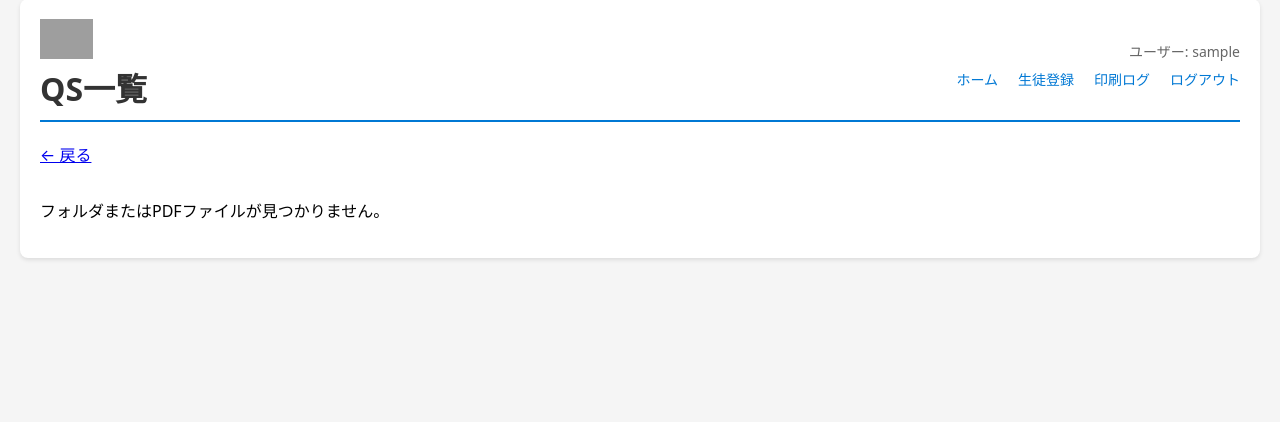
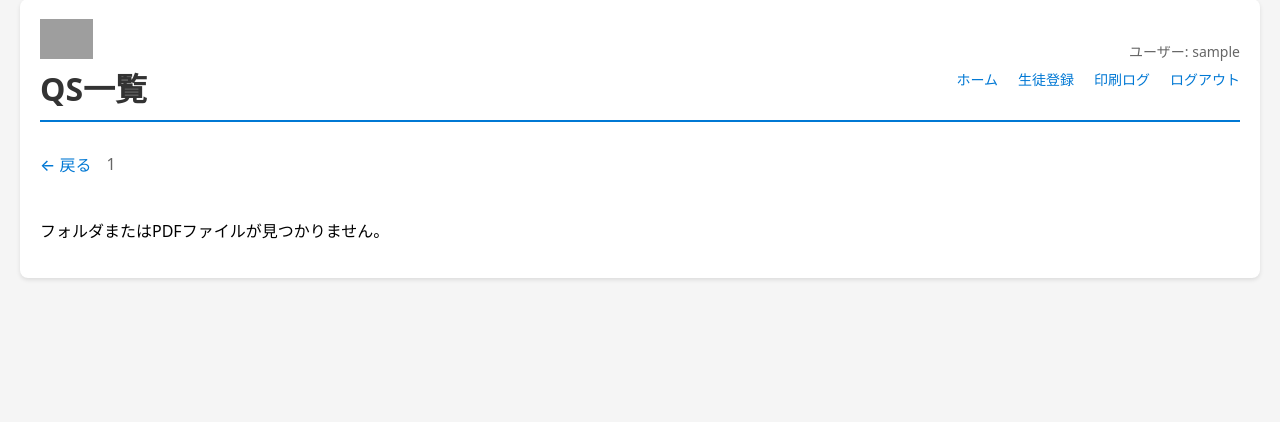
Before and after one commit to kenji415/QSprintviewer, a Flask app: page /folder/1 in a window 1280 px wide. Shown: the part 21-443 px from the top of the page. Run offline with Flask 3, Linux system fonts and the light colour scheme; the visitor is signed in with stand-in values (Sample User, id 1); grey boxes are pictures that could not be loaded.

Commit message:
Improve QS list: Add folder path display, vertical file list with horizontal icon layout

```diff
--- a/printviewer/app.py
+++ b/printviewer/app.py
@@ -352,7 +352,24 @@ def folder_view(folder_path=""):
     encoded_files = [quote(f, safe="") for f in files]
 
     # 現在のパスもエンコード（親フォルダへのリンク用）
-    current_path_encoded = folder_path
+    # 先頭・末尾のスラッシュを除去し、連続するスラッシュを正規化（パス結合用）
+    if folder_path:
+        # 連続するスラッシュを繰り返し1つに統一してから、先頭・末尾を削除
+        normalized = folder_path
+        while '//' in normalized:
+            normalized = normalized.replace('//', '/')
+        current_path_encoded = normalized.strip('/')
+    else:
+        current_path_encoded = ""
+
+    # 表示用のパス（デコード済み、連続するスラッシュを正規化して先頭・末尾を除去）
+    if decoded_folder_path:
+        normalized_display = decoded_folder_path
+        while '//' in normalized_display:
+            normalized_display = normalized_display.replace('//', '/')
+        current_path_display = normalized_display.strip('/')
+    else:
+        current_path_display = ""
 
     return render_template(
         "index.html",
@@ -361,6 +378,7 @@ def folder_view(folder_path=""):
         encoded_folders=encoded_folders,  # URL用（エンコード済み）
         encoded_files=encoded_files,  # URL用（エンコード済み）
         current_path=current_path_encoded,  # URL用（エンコード済み）
+        current_path_display=current_path_display,  # 表示用（デコード済み）
         username=session.get("username", "unknown")
     )
 
--- a/printviewer/templates/index.html
+++ b/printviewer/templates/index.html
@@ -147,17 +145,39 @@
     }
     .folder-icon::before {
       content: "📁 ";
-      font-size: 24px;
+      font-size: 32px;
       display: block;
-      margin-bottom: 6px;
+      margin-bottom: 10px;
     }
     .file-icon::before {
       content: "📄 ";
-      font-size: 20px;
-      display: inline;
-      margin-right: 10px;
+      font-size: 28px;
+      display: inline-block;
+      margin-right: 8px;
       flex-shrink: 0;
-      vertical-align: middle;
+      padding-left: 20px;
+      line-height: 1;
+    }
+    .breadcrumb {
+      margin-bottom: 10px;
+      display: flex;
+      align-items: center;
+      gap: 15px;
+      padding: 10px 0;
+    }
+    .breadcrumb a {
+      color: #0078d4;
+      text-decoration: none;
+      font-size: 16px;
+      font-weight: 500;
+    }
+    .breadcrumb a:hover {
+      text-decoration: underline;
+    }
+    .breadcrumb-path {
+      color: #666;
+      font-size: 16px;
+      font-weight: 500;
     }
   </style>
 </head>
@@ -180,24 +200,37 @@
     </div>
 
     {% if current_path %}
-      <div style="margin-bottom: 10px;">
-        {% set parent_path = current_path.rsplit('/', 1)[0] if '/' in current_path else '' %}
+      {% set parent_path = current_path.rsplit('/', 1)[0] if '/' in current_path else '' %}
+      <div class="breadcrumb">
         <a href="/folder/{{ parent_path }}">← 戻る</a>
+        {% if current_path_display %}
+          <span class="breadcrumb-path">{{ current_path_display }}</span>
+        {% endif %}
       </div>
     {% endif %}
 
     <ul class="folder-list">
       {% for folder in folders %}
-        <li class="folder-icon" onclick="window.location.href='/folder/{{ current_path }}/{{ encoded_folders[loop.index0] }}/'">
-          <a href="/folder/{{ current_path }}/{{ encoded_folders[loop.index0] }}/">{{ folder }}</a>
+        {% if current_path %}
+          {% set folder_url = '/folder/' + current_path + '/' + encoded_folders[loop.index0] + '/' %}
+        {% else %}
+          {% set folder_url = '/folder/' + encoded_folders[loop.index0] + '/' %}
+        {% endif %}
+        <li class="folder-icon" onclick="window.location.href='{{ folder_url }}'">
+          <a href="{{ folder_url }}">{{ folder }}</a>
         </li>
       {% endfor %}
     </ul>
 
     <ul class="file-list">
       {% for file in files %}
-        <li class="file-icon" onclick="window.location.href='/view/{{ current_path }}/{{ encoded_files[loop.index0] }}'">
-          <a href="/view/{{ current_path }}/{{ encoded_files[loop.index0] }}">{{ file }}</a>
+        {% if current_path %}
+          {% set file_url = '/view/' + current_path + '/' + encoded_files[loop.index0] %}
+        {% else %}
+          {% set file_url = '/view/' + encoded_files[loop.index0] %}
+        {% endif %}
+        <li class="file-icon" onclick="window.location.href='{{ file_url }}'">
+          <a href="{{ file_url }}">{{ file }}</a>
         </li>
       {% endfor %}
     </ul>
```
Also changed, not shown: other parts of printviewer/templates/index.html (+17 -19 lines).
